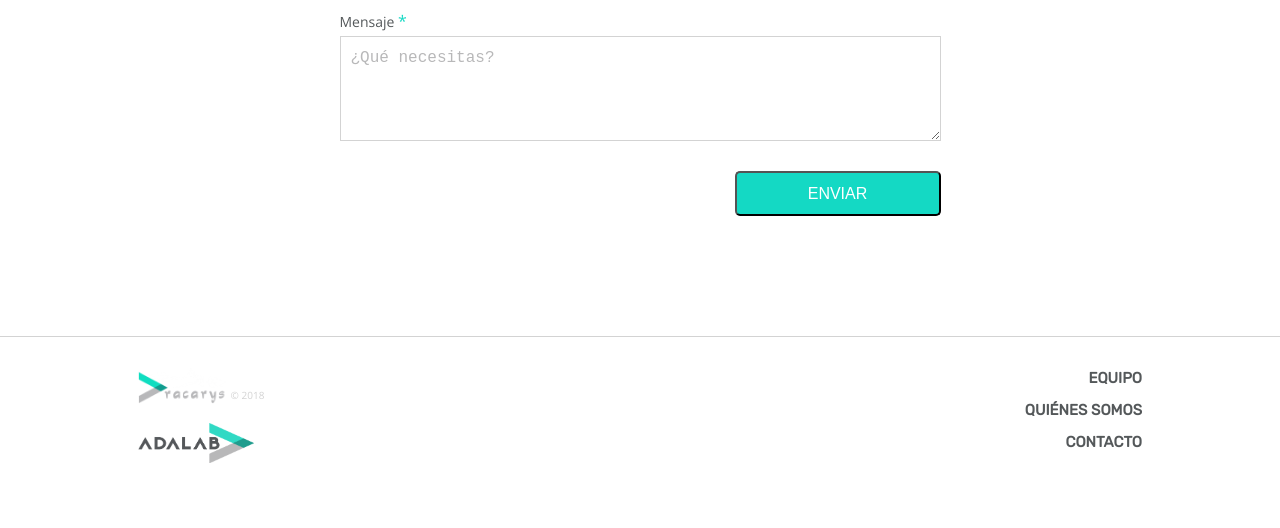
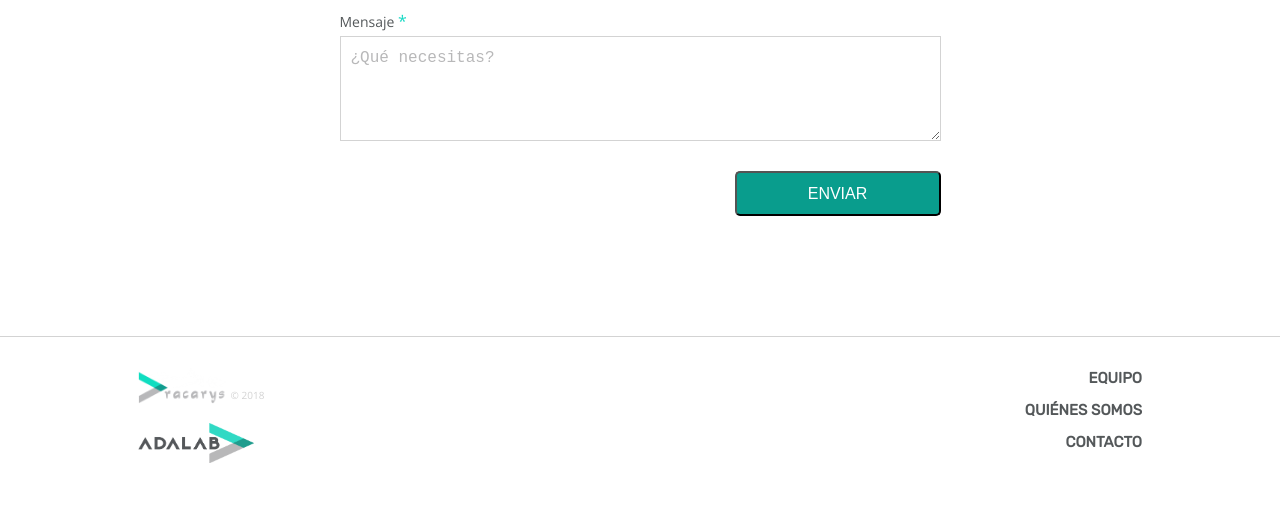
Before and after one commit to ashesnei/d-s1-dracarys, a website: page contacto.html in a window 1280 px wide. Shown: the part 809-1337 px from the top of the page. Drawn offline with nearby package versions, Linux system fonts and the light colour scheme.

```diff
--- a/scss/_contacto-main.scss
+++ b/scss/_contacto-main.scss
@@ -110,7 +110,7 @@
 }
 
 input[type=submit] {
-  background: $verde_claro;
+  background: $verde_oscuro;
   height: 45px;
   border-radius: 5px;
   text-align: center;
```
Also changed, not shown: styles/main.css, 1 other file.
